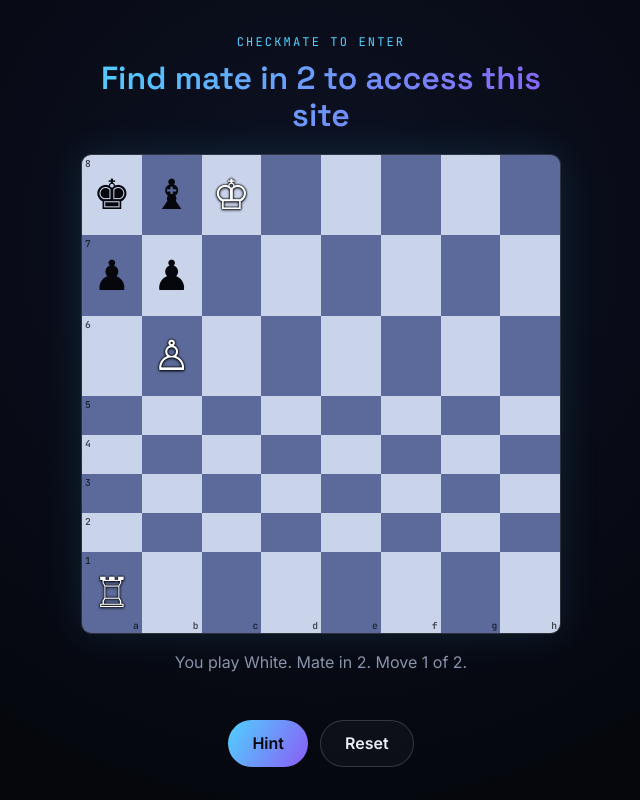
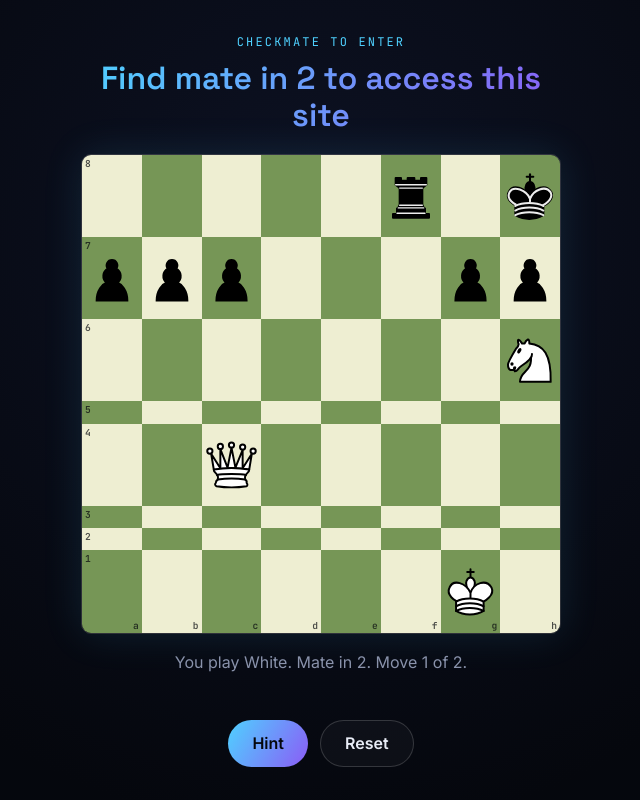
Before and after one commit to AdityaV-101/aditya-portfolio, a plain HTML site: page index.html in a window 1280 px wide. Shown: the top 800 px of the page, without its empty margins (319-959 px from the left). Drawn offline with Linux system fonts and the light colour scheme.

Commit message:
Use smothered mate puzzle and chess piece images

```diff
--- a/css/style.css
+++ b/css/style.css
@@ -608,17 +608,15 @@ body.gate-locked { overflow: hidden; }
   font-size: clamp(1.4rem, 7vw, 2.6rem);
   line-height: 1;
 }
-.cg-sq.light { background: #c9d3ea; }
-.cg-sq.dark { background: #5b6a9a; }
+.cg-sq.light { background: #eeeed2; }
+.cg-sq.dark { background: #769656; }
 .cg-sq.last::before { content: ''; position: absolute; inset: 0; background: rgba(255,210,63,0.35); }
 .cg-sq.sel::before { content: ''; position: absolute; inset: 0; background: rgba(79,209,255,0.55); }
 .cg-sq.hint { box-shadow: inset 0 0 0 3px #34e89e; }
 .cg-sq.dot::after { content: ''; position: absolute; width: 28%; height: 28%; border-radius: 50%; background: rgba(5,7,13,0.4); }
 .cg-sq.cap::after { content: ''; position: absolute; inset: 6%; border-radius: 50%; border: 4px solid rgba(5,7,13,0.4); }
-.cg-piece { position: relative; z-index: 1; }
-.cg-piece.w { color: #fff; text-shadow: 0 0 2px #05070d, 0 0 2px #05070d, 0 1px 3px #05070d; }
-.cg-piece.b { color: #05070d; }
-.cg-sq i { position: absolute; font: 600 0.6rem var(--font-mono); font-style: normal; opacity: 0.7; color: #05070d; z-index: 1; }
+.cg-piece { position: relative; z-index: 1; width: 100%; height: 100%; pointer-events: none; user-select: none; }
+.cg-sq i { position: absolute; font: 600 0.6rem var(--font-mono); font-style: normal; opacity: 0.7; color: #05070d; z-index: 2; }
 .cg-sq i.rk { top: 2px; left: 3px; }
 .cg-sq i.fl { bottom: 1px; right: 3px; }
 .cg-status { margin-top: 16px; min-height: 1.6em; color: var(--text-dim); }
--- a/js/chess-gate.js
+++ b/js/chess-gate.js
@@ -1,3 +1,4 @@
+/* Chess piece images: Cburnett set (CC BY-SA 3.0 / GPL), via the Lichess repository. */
 (() => {
   'use strict';
 
@@ -162,12 +163,14 @@
   /* ---------------- Puzzle ---------------- */
   const PUZZLES = [
     {
-      fen: 'kbK5/pp6/1P6/8/8/8/8/R7 w',
+      // Knight and queen sacrifice leading to a smothered mate
+      fen: '5r1k/ppp3pp/7N/8/2Q5/8/8/6K1 w',
       n: 2,
       hints: [
-        'Black\'s king is boxed in by its own pieces. Look for a way to force one of them to move.',
-        'A rook sacrifice on the a-file will pull a defender away from the key square.',
+        'Black\'s king is boxed in by its own rook and pawns. Think about forcing the rook to capture on the back rank.',
+        'Sacrifice the queen with check. Your knight guards the square, so the king cannot take it.',
       ],
+      finalHint: 'The king has no squares left. Your knight can deliver the final check.',
     },
   ];
   const puzzle = PUZZLES[Math.floor(Math.random() * PUZZLES.length)];
@@ -175,8 +178,8 @@
   const attacker = start.turn;
   const defender = other(attacker);
 
-  const GLYPHS = { K: '♔', Q: '♕', R: '♖', B: '♗', N: '♘', P: '♙',
-                   k: '♚', q: '♛', r: '♜', b: '♝', n: '♞', p: '♟' };
+  const NAMES = { K: 'king', Q: 'queen', R: 'rook', B: 'bishop', N: 'knight', P: 'pawn' };
+  const pieceImg = p => 'img/pieces/' + (isWhite(p) ? 'w' : 'b') + p.toUpperCase() + '.svg';
   const sqName = i => 'abcdefgh'[i % 8] + (8 - Math.floor(i / 8));
 
   /* ---------------- UI ---------------- */
@@ -221,10 +224,12 @@
       if (hintMove && hintLevel >= 2 && i === hintMove.from) sq.classList.add('hint');
       if (hintMove && hintLevel >= 3 && i === hintMove.to) sq.classList.add('hint');
       if (board[i]) {
-        const span = document.createElement('span');
-        span.className = 'cg-piece ' + (isWhite(board[i]) ? 'w' : 'b');
-        span.textContent = GLYPHS[board[i]];
-        sq.appendChild(span);
+        const img = document.createElement('img');
+        img.className = 'cg-piece';
+        img.src = pieceImg(board[i]);
+        img.alt = '';
+        img.draggable = false;
+        sq.appendChild(img);
       }
       if (f === 0) { const c = document.createElement('i'); c.className = 'rk'; c.textContent = 8 - r; sq.appendChild(c); }
       if (r === 7) { const c = document.createElement('i'); c.className = 'fl'; c.textContent = 'abcdefgh'[f]; sq.appendChild(c); }
@@ -307,10 +312,10 @@
     const good = currentWinning();
     hintMove = good[0];
     if (hintLevel === 1) {
-      const staged = puzzle.hints[Math.min(movesLeft === puzzle.n ? 0 : 1, puzzle.hints.length - 1)];
-      hintText.textContent = 'Hint 1/3: ' + (movesLeft === 1 ? 'Look for a move that attacks the king with no escape.' : staged);
+      const staged = movesLeft === 1 ? puzzle.finalHint : puzzle.hints[movesLeft === puzzle.n ? 0 : 1];
+      hintText.textContent = 'Hint 1/3: ' + staged;
     } else if (hintLevel === 2) {
-      const piece = GLYPHS[board[hintMove.from]];
+      const piece = NAMES[board[hintMove.from].toUpperCase()];
       hintText.textContent = `Hint 2/3: Move the ${piece} on ${sqName(hintMove.from)}.`;
     } else {
       hintText.textContent = `Hint 3/3: ${sqName(hintMove.from)} to ${sqName(hintMove.to)}.`;
```
Also changed, not shown: img/pieces/bB.svg (added), img/pieces/bK.svg (added), img/pieces/bN.svg (added), img/pieces/bP.svg (added), img/pieces/bQ.svg (added), img/pieces/bR.svg (added), img/pieces/wB.svg (added), img/pieces/wK.svg (added), img/pieces/wN.svg (added), img/pieces/wP.svg (added), img/pieces/wQ.svg (added), img/pieces/wR.svg (added).
